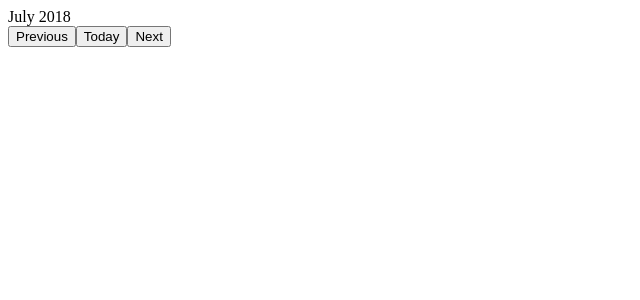
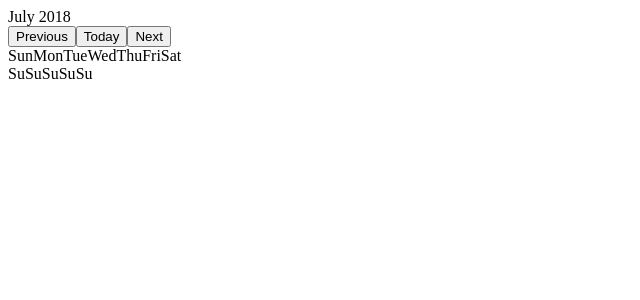
Before and after one commit to amylsf/React-Calendar, a React app: page / in a window 1280 px wide. Shown: the top 300 px of the page, without its empty margins (0-640 px from the left). Built offline with nearby package versions, Linux system fonts and the light colour scheme; the HTML template or start-up script is replaced by a standard one.

Commit message:
renders first day of each week for current month

```diff
--- a/client/src/components/Calendar.jsx
+++ b/client/src/components/Calendar.jsx
@@ -1,5 +1,6 @@
 import React, { Component } from 'react';
 import moment from 'moment';
+import Week from './Week.jsx';
 
 class Calendar extends Component {
   constructor() {
@@ -11,6 +12,7 @@ class Calendar extends Component {
     this.getNextMonth = this.getNextMonth.bind(this);
     this.getPreviousMonth = this.getPreviousMonth.bind(this);
     this.getCurrentMonth = this.getCurrentMonth.bind(this);
+    this.displayWeeks = this.displayWeeks.bind(this);
   }
 
   getNextMonth() {
@@ -31,13 +33,41 @@ class Calendar extends Component {
     })
   }
 
+  displayWeeks() {
+    let weeks = [];
+    let date = this.state.month.clone().startOf('month').day(0); //get date of the sunday of the first week of a month
+    let generatedWeeks = false;
+    let weekCount = 0;
+    let currentMonth = date.month();
+
+    while (!generatedWeeks) {
+      weeks.push(date.clone().format('dd')); //[TO DO] add week component in place of this!!
+      date.add(1, 'week'); //gets each sunday of the month
+      weekCount++;
+      generatedWeeks = weekCount > 1 && currentMonth !== date.month(); //stops generating new weeks when sunday falls in new month
+    }
+    return weeks;
+  }
+
   render() {
     return (
       <div>
-        <div className="month">{this.state.month.format('MMMM YYYY')}</div>
-        <button onClick={this.getPreviousMonth}>Previous</button>
-        <button onClick={this.getCurrentMonth}>Today</button>
-        <button onClick={this.getNextMonth}>Next</button>
+        <div>
+          <div className="month">{this.state.month.format('MMMM YYYY')}</div>
+          <button onClick={this.getPreviousMonth}>Previous</button>
+          <button onClick={this.getCurrentMonth}>Today</button>
+          <button onClick={this.getNextMonth}>Next</button>
+        </div>
+        <div className="day-names">
+          <span className="day-name">Sun</span>
+          <span className="day-name">Mon</span>
+          <span className="day-name">Tue</span>
+          <span className="day-name">Wed</span>
+          <span className="day-name">Thu</span>
+          <span className="day-name">Fri</span>
+          <span className="day-name">Sat</span>
+        </div>
+        {this.displayWeeks()}
       </div>
     )
   }
```
Also changed, not shown: 1 other file (tests, documents, lock files or other folders).
